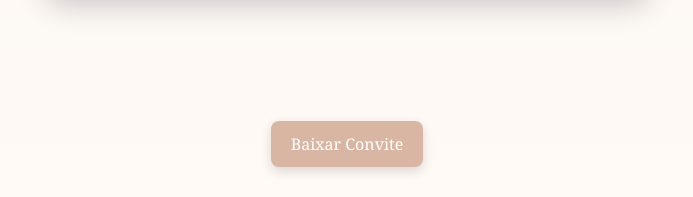
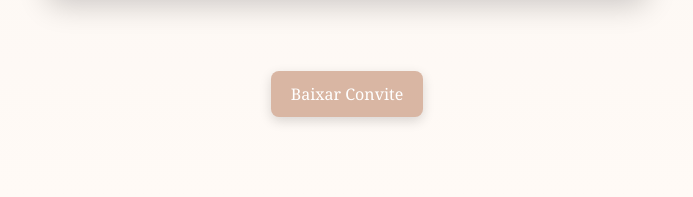
Before and after one commit to ZapBolsa/convite-casamento, a plain HTML site: page index.html in a window 1280 px wide. Both pictures are taken after a click on the element 639 px from the left and 400 px from the top of the page. Shown: the part 603-800 px from the top of the page, without its empty margins (293-986 px from the left). Drawn offline with Linux system fonts and the light colour scheme.

Commit message:
Update index.html

```diff
--- a/index.html
+++ b/index.html
@@ -87,7 +87,7 @@
 
     #download {
       position: absolute;
-      bottom: 30px;
+      bottom: 80px;
       background: #d9b6a3;
       color: white;
       padding: 12px 20px;
```
